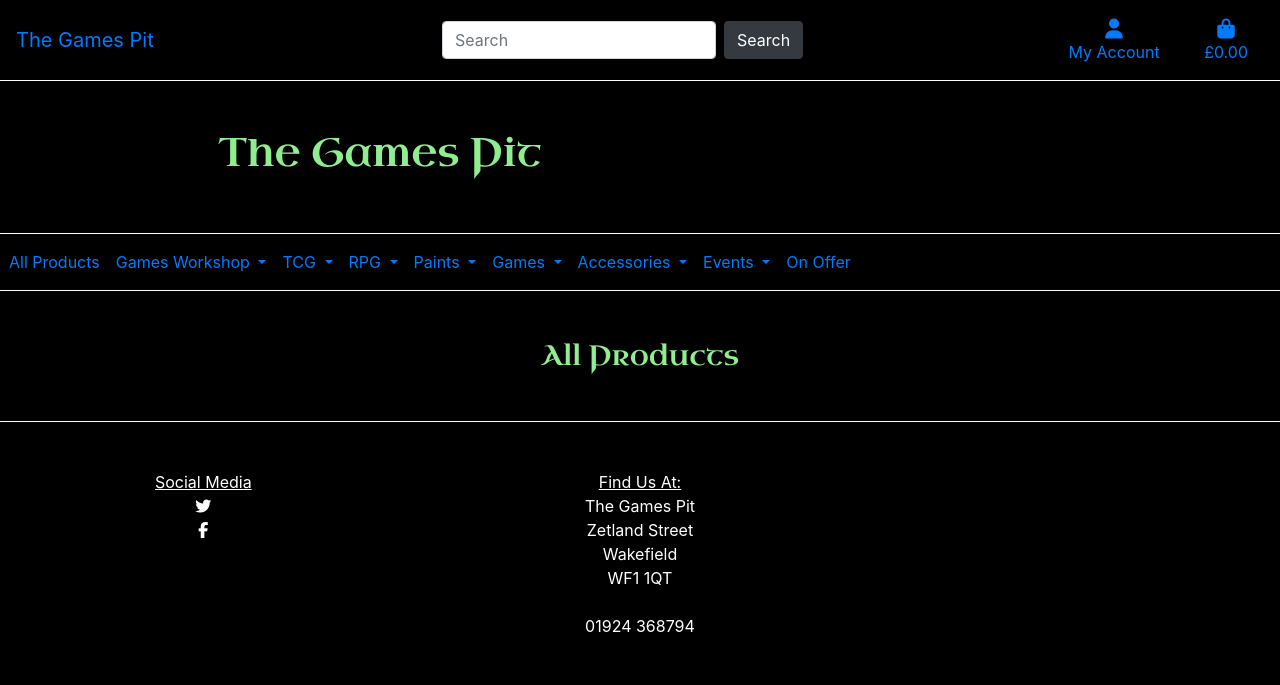
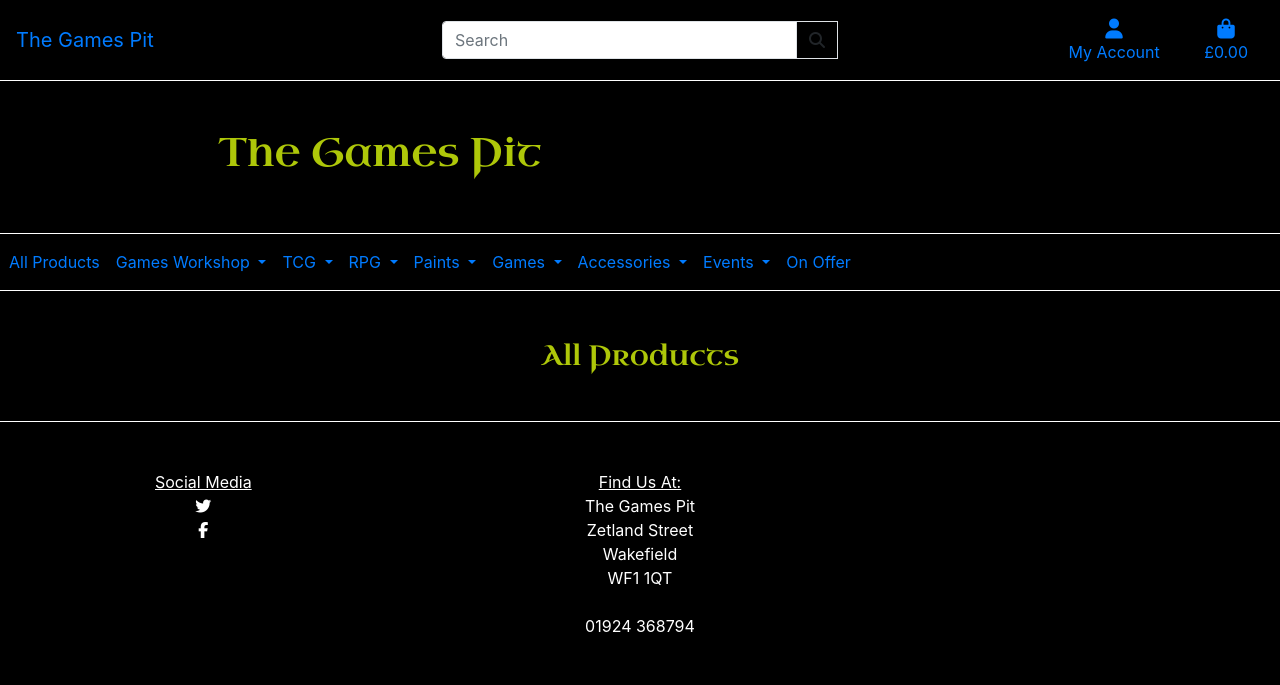
Before and after one commit to HollyT85/the-games-pit, a Django app: page /products/ in a window 1280 px wide. Shown: the top 685 px of the page. Run offline with Django 3.2, Linux system fonts and the light colour scheme; data that the repository does not hold is empty; some libraries are stand-ins or nearby versions.

Commit message:
search functionality added

```diff
--- a/products/templates/products/product-info.html
+++ b/products/templates/products/product-info.html
@@ -8,7 +8,7 @@
             {{ product.name }}
         </h3>
         {% if on_offer == true %}
-        <h5 class="text-danger">
+        <h5 class="text-danger uncial-text">
             <strike>
                 £{{ product.price }}
             </strike>
--- a/products/templates/products/products.html
+++ b/products/templates/products/products.html
@@ -6,7 +6,7 @@
 <div class="container">
     <div class="row">
         <div class="col text-center">
-            <h3 class="uncial-text my-5">All Products</h3>
+            <h3 class="uncial-text my-5 text-green">All Products</h3>
         </div>
     </div>
     <div class="row">
--- a/products/views.py
+++ b/products/views.py
@@ -1,4 +1,6 @@
-from django.shortcuts import render, get_object_or_404
+from django.shortcuts import render, get_object_or_404, reverse, redirect
+from django.contrib import messages
+from django.db.models import Q
 from .models import Product
 
 
@@ -7,9 +9,21 @@
     Products page view
     """
     products = Product.objects.all()
+    input = None
+
+    if request.GET:
+        if 'search' in request.GET:
+            input = request.GET['search']
+            if not input:
+                messages.error(request, "Your search string was blank")
+                return redirect(reverse('products'))
+
+            results = Q(name__icontains=input) | Q(description__icontains=input)
+            products = products.filter(results)
 
     context = {
         'products': products,
+        'search_term': input,
     }
 
     return render(request, 'products/products.html', context)
--- a/static/css/base.css
+++ b/static/css/base.css
@@ -35,8 +35,11 @@
 }
 
 .uncial-text {
-    color: lightgreen;
     font-family: 'Uncial Antiqua', sans-serif;
+}
+
+.text-green {
+    color: #aec709;
 }
 
 .footer {
--- a/templates/base.html
+++ b/templates/base.html
@@ -59,7 +59,7 @@
             <img src="" class="zombie my-auto mx-4">
         </div>
         <div class="col-8 my-auto mx-0">
-            <h1 class="uncial-text">The Games Pit</h1>
+            <h1 class="uncial-text text-green">The Games Pit</h1>
         </div>
 
     </header>
--- a/templates/includes/top-nav.html
+++ b/templates/includes/top-nav.html
@@ -3,9 +3,17 @@
         <a class="navbar-brand" href="{% url 'home' %}">The Games Pit</a>
     </div>
     <div class="col-4">
-        <form class="form-inline my-2 my-lg-0">
-            <input class="form-control mr-sm-2" type="search" placeholder="Search" aria-label="Search">
-            <button class="btn btn-dark my-2 my-sm-0" type="submit">Search</button>
+        <form method="GET" action="{% url 'products' %}">
+            <div class="input-group">
+                <input class="form-control border" type="text" name="search" placeholder="Search">
+                <div class="input-group-append">
+                    <button class="form-control btn btn-black border border-black rounded-0" type="submit">
+                        <span class="icon">
+                            <i class="fas fa-search"></i>
+                        </span>
+                    </button>
+                </div>
+            </div>
         </form>
     </div>
     <div class="col-4">
```
